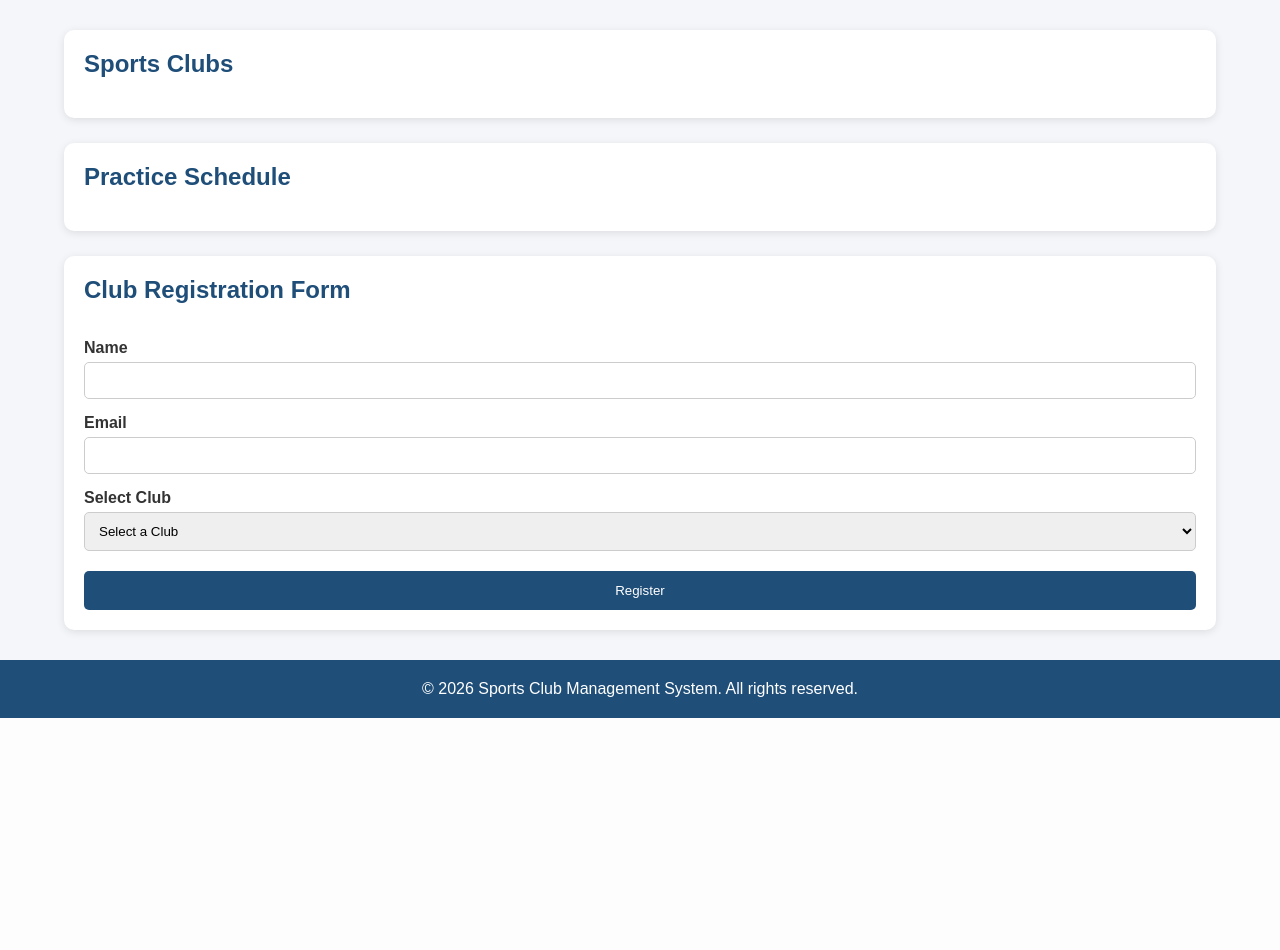
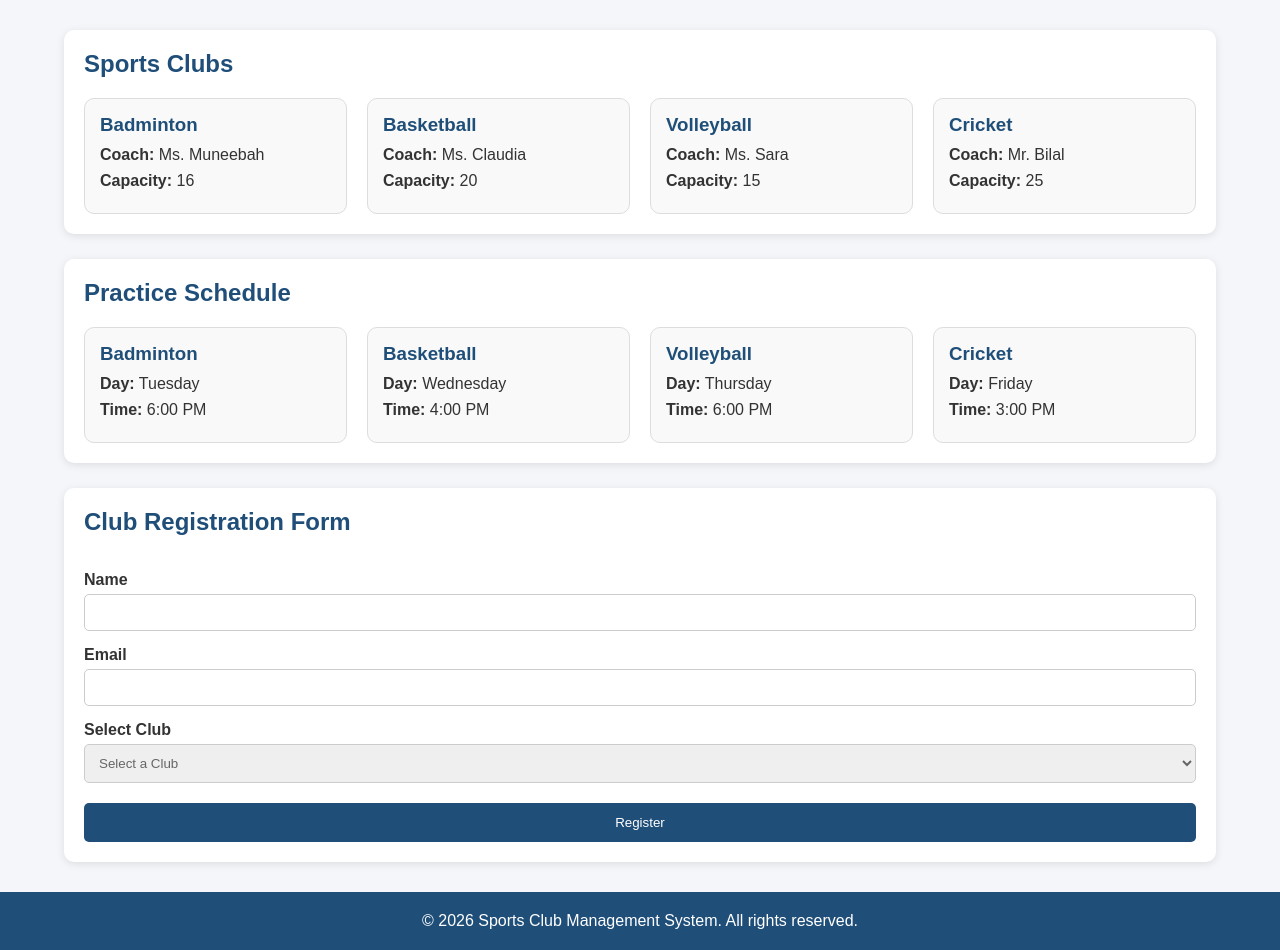
Before and after one commit to MuneebahNadeem/ZeroToShip, a Django app: template Phase-4/templates/student_dashboard.html in a window 1280 px wide. Shown: the part 115-1065 px from the top of the page. Before the commit the page ends 833 px from the top, so only its background shows below. Run offline with Django 5.2, Linux system fonts and the light colour scheme; the template is opened without the code that fills it, so the values that code supplies are empty.

Commit message:
Render student dashboard mock data using JavaScript

```diff
--- a/Phase-4/static/css/style.css
+++ b/Phase-4/static/css/style.css
@@ -1,6 +1,6 @@
 *{
     margin: 0;
-    padding : 0;
+    padding: 0;
     box-sizing: border-box;
 }
 
@@ -59,6 +59,7 @@
 
 input,
 select{
+    width: 100%;
     padding: 10px;
     border: 1px solid #ccc;
     border-radius: 5px;
@@ -77,3 +78,55 @@
 button:hover{
     background-color: #163a5c;
 }
+
+#club-container{
+    display: grid;
+    grid-template-columns: repeat(auto-fit, minmax(250px, 1fr));
+    gap: 20px;
+}
+
+.club-card{
+    border: 1px solid #ddd;
+    border-radius: 10px;
+    padding: 15px;
+    background-color: #f9f9f9;
+}
+
+.club-card h3{
+    color: #1f4e79;
+    margin-bottom: 10px;
+}
+
+.club-card p{
+    margin-bottom: 8px;
+}
+
+#schedule-container{
+    display: grid;
+    grid-template-columns: repeat(auto-fit, minmax(220px, 1fr));
+    gap: 20px;
+}
+
+.schedule-card{
+    background-color: #f9f9f9;
+    border: 1px solid #ddd;
+    border-radius: 10px;
+    padding: 15px;
+}
+
+.schedule-card h3{
+    color: #1f4e79;
+    margin-bottom: 10px;
+}
+
+.schedule-card p{
+    margin-bottom: 8px;
+}
+
+select{
+    color: #666;
+}
+
+option[value=""]{
+    color: #b0b0b0;
+}
--- a/Phase-4/static/js/student.js
+++ b/Phase-4/static/js/student.js
@@ -0,0 +1,98 @@
+const clubs = [
+    {
+        clubName: "Badminton",
+        coach: "Ms. Muneebah",
+        capacity: 16
+    },
+    {
+        clubName: "Basketball",
+        coach: "Ms. Claudia",
+        capacity: 20
+    },
+    {
+        clubName: "Volleyball",
+        coach: "Ms. Sara",
+        capacity: 15
+    },
+    {
+        clubName: "Cricket",
+        coach: "Mr. Bilal",
+        capacity: 25
+    }
+];
+
+const schedules = [
+    {
+        club: "Badminton",
+        day: "Tuesday",
+        time: "6:00 PM"
+    },
+    {
+        club: "Basketball",
+        day: "Wednesday",
+        time: "4:00 PM"
+    },
+    {
+        club: "Volleyball",
+        day: "Thursday",
+        time: "6:00 PM"
+    },
+    {
+        club: "Cricket",
+        day: "Friday",
+        time: "3:00 PM"
+    }
+];
+
+const clubContainer = document.getElementById("club-container");
+
+clubs.forEach(function(club){
+
+    const card = document.createElement("div");
+    card.classList.add("club-card");
+
+    card.innerHTML = `
+        <h3>${club.clubName}</h3>
+        <p><strong>Coach:</strong> ${club.coach}</p>
+        <p><strong>Capacity:</strong> ${club.capacity}</p>
+    `;
+
+    clubContainer.appendChild(card);
+});
+
+const scheduleContainer = document.getElementById("schedule-container");
+
+schedules.forEach(function(schedule){
+
+    const scheduleCard = document.createElement("div");
+    scheduleCard.classList.add("schedule-card");
+
+    scheduleCard.innerHTML = `
+        <h3>${schedule.club}</h3>
+        <p><strong>Day:</strong> ${schedule.day}</p>
+        <p><strong>Time:</strong> ${schedule.time}</p>
+    `;
+
+    scheduleContainer.appendChild(scheduleCard);
+
+});
+
+const clubDropdown = document.getElementById("club");
+
+clubs.forEach(function(club){
+
+    const option = document.createElement("option");
+
+    option.value = club.clubName;
+    option.textContent = club.clubName;
+
+    clubDropdown.appendChild(option);
+
+});
+
+const form = document.querySelector("form");
+
+form.addEventListener("submit", function(event){
+    event.preventDefault();
+    alert("Registration Submitted Successfully!");
+});
--- a/Phase-4/templates/student_dashboard.html
+++ b/Phase-4/templates/student_dashboard.html
@@ -10,6 +10,7 @@
 </head>
 
 <body>
+
     <!--Header-->
     <header>
         <h1>Sports Club Management System</h1>
@@ -18,9 +19,11 @@
 
     <!--Main Content-->
     <main>
+
         <!--Sports Club Section-->
         <section id="sports-clubs">
             <h2>Sports Clubs</h2>
+
             <div id="club-container">
                 <!--Javascript will create club cards here-->
             </div>
@@ -29,6 +32,7 @@
         <!--Practice Schedule Section-->
         <section id="practice-schedule">
             <h2>Practice Schedule</h2>
+
             <div id="schedule-container">
                 <!--Javascript will create schedule cards here-->
             </div>
@@ -37,6 +41,7 @@
         <!--Registration Form Section-->
         <section id="registration-form">
             <h2>Club Registration Form</h2>
+
             <form>
                 <label for="name">Name</label>
                 <input type="text" id="name">
@@ -45,8 +50,8 @@
                 <input type="email" id="email">
 
                 <label for="club">Select Club</label>
-                <select id="club">
-                    <option>Select a Club</option>
+                <select id="club" required>
+                    <option value="" selected disabled hidden>Select a Club</option>
                 </select>
 
                 <button type="submit">Register</button>
```
